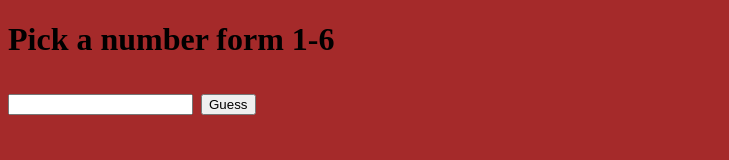
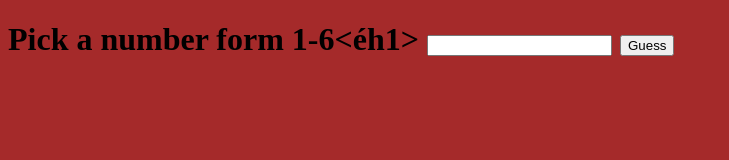
Before and after one commit to helena-rocha/Unit7-01, a plain HTML site: page index.html in a window 1280 px wide. Shown: the whole page, without its empty margins (0-729 px from the left). Drawn offline with Linux system fonts and the light colour scheme.

Commit message:
Final copy

```diff
--- a/index.html
+++ b/index.html
@@ -7,7 +7,7 @@
     <link href="style.css" rel="stylesheet" type="text/css" />
   </head>
   <body class="background">
-    <h1>Pick a number form 1-6<h1>
+    <h1>Pick a number form 1-6<éh1>
     <input type="text" id="input-1">
     <button id="button-1">Guess</button>
     <p id="answer-1"></p>
```
